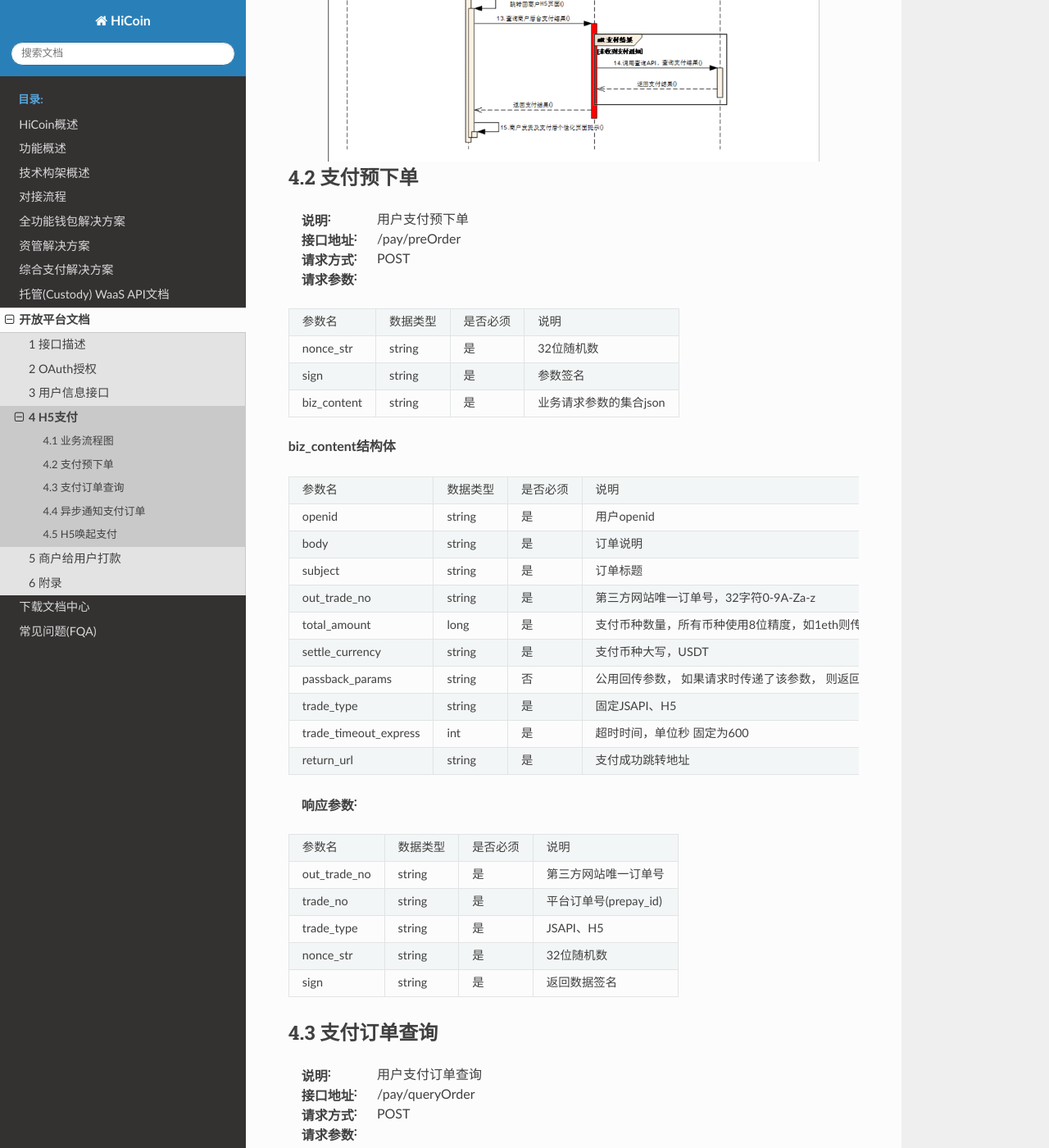
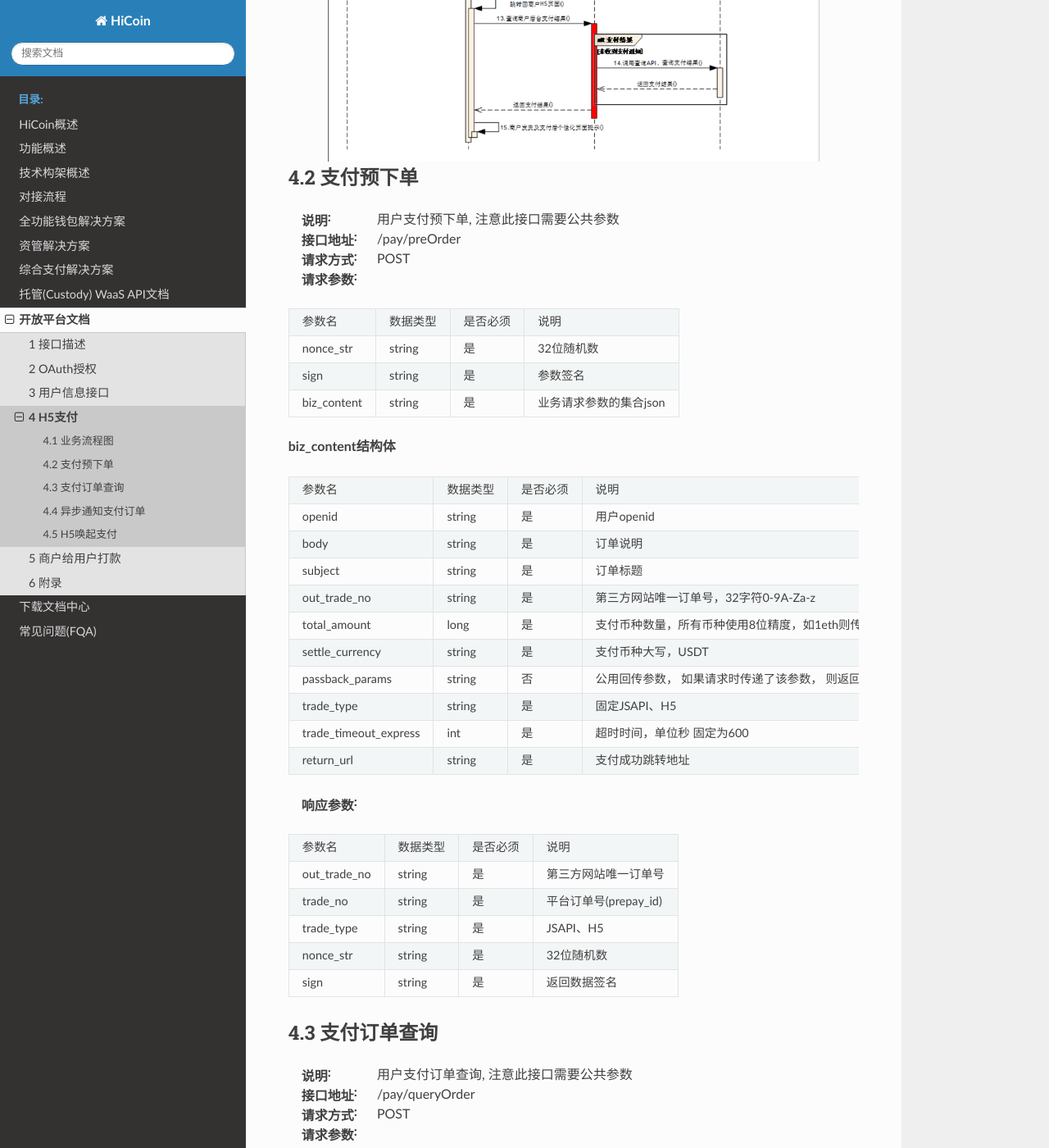
Before and after one commit to HiCoinCom/hicoindocs, a Sphinx documentation site: the page built from source/API-Open/openapi_h5payment.rst, in a window 1280 px wide and 1400 px high, scrolled down 753 px. Shown: the whole window at 82% size. Built offline with Sphinx 7.4.7 and the Read the Docs theme 2.0.0, drawn with Linux system fonts in a browser that asks for light colours; some of the changed text lies outside the part shown.

Commit message:
Update openapi_h5payment.rst

```diff
--- a/source/API-Open/openapi_h5payment.rst
+++ b/source/API-Open/openapi_h5payment.rst
@@ -14,7 +14,7 @@
 4.2 支付预下单
 --------------------------
 
-:说明: 用户支付预下单
+:说明: 用户支付预下单, 注意此接口需要公共参数
 :接口地址: /pay/preOrder
 :请求方式: POST
 :请求参数:
@@ -59,7 +59,7 @@ sign                  string     是         返回数据签名
 4.3 支付订单查询
 --------------------------
 
-:说明: 用户支付订单查询
+:说明: 用户支付订单查询, 注意此接口需要公共参数
 :接口地址: /pay/queryOrder
 :请求方式: POST
 :请求参数:
@@ -107,7 +107,7 @@ sign                  string     是         返回数据签名
 4.4 异步通知支付订单
 --------------------------
 
-:说明: 异步通知支付订单
+:说明: 异步通知支付订单, 注意此接口需要公共参数
 :接口地址: 地址由第三方提供
 :请求方式: POST
 :请求参数:
```
